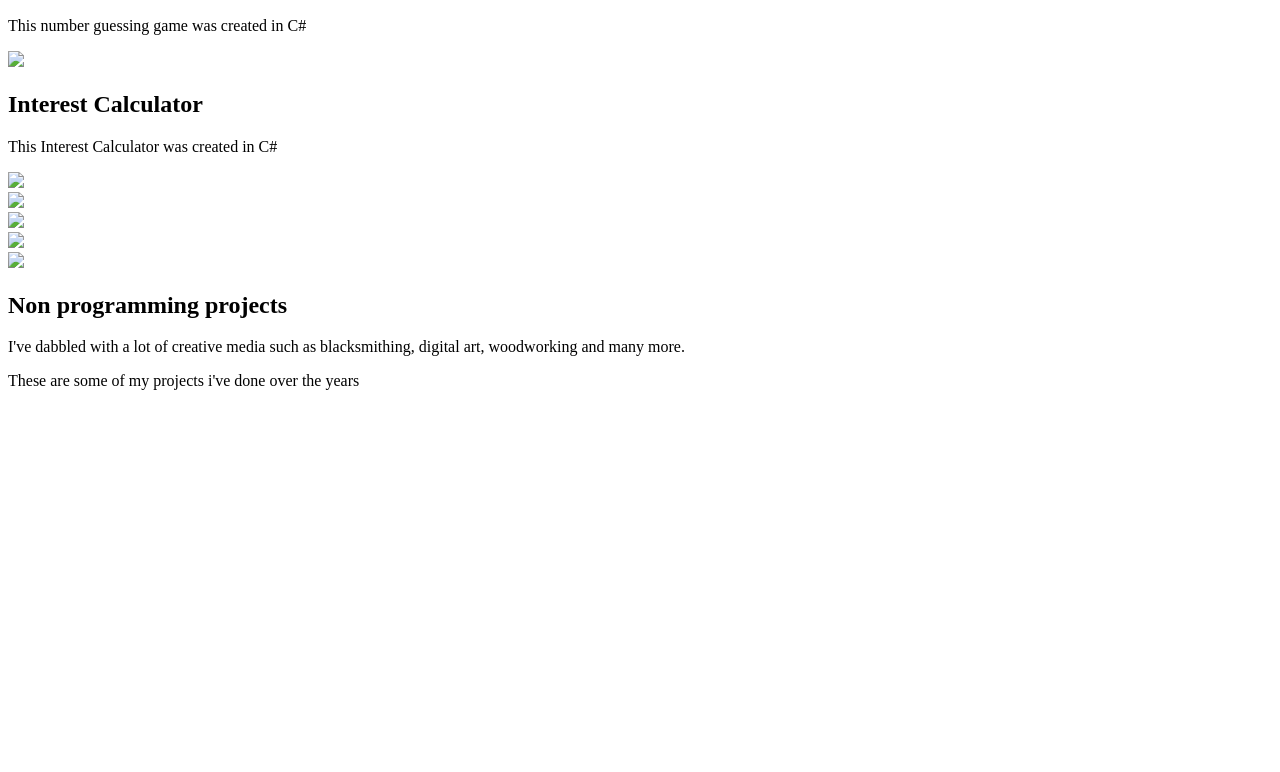
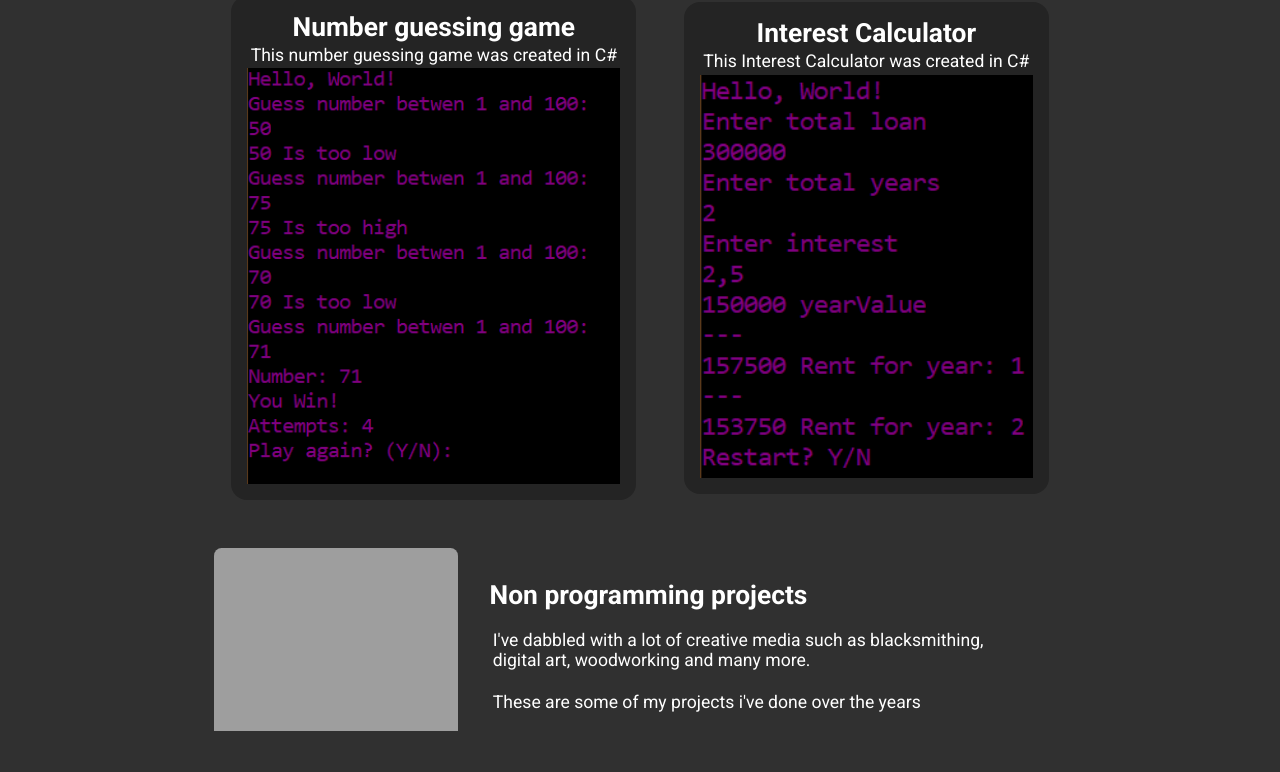
Before and after one commit to generalxo/cv-sida, a plain HTML site: page projects.html in a window 1280 px wide. Shown: the part 198-970 px from the top of the page. Before the commit the page ends 800 px from the top, so only its background shows below. Drawn offline with Linux system fonts and the light colour scheme; the site is published under a folder, as on GitHub Pages, so addresses that start at the root find nothing.

Commit message:
Removed all folders

```diff
--- a/projects.html
+++ b/projects.html
@@ -4,7 +4,7 @@
     <meta charset="UTF-8">
     <meta http-equiv="X-UA-Compatible" content="IE=edge">
     <meta name="viewport" content="width=device-width, initial-scale=1.0">
-    <link rel="stylesheet" href="/css/style.css">
+    <link rel="stylesheet" href="style.css">
     <link rel="preconnect" href="https://fonts.googleapis.com">
     <link rel="preconnect" href="https://fonts.gstatic.com" crossorigin>
     <link href="https://fonts.googleapis.com/css2?family=Roboto:wght@400;500;700&display=swap" rel="stylesheet">
@@ -27,13 +27,13 @@
             <article class="portfolio-article">
                 <h2>Number guessing game</h2>
                 <p>This number guessing game was created in C#</p>
-                <img src="/images/numberguessinggame.png">
+                <img src="numberguessinggame.png">
             </article>
 
             <article class="portfolio-article">
                 <h2>Interest Calculator</h2>
                 <p>This Interest Calculator was created in C#</p>
-                <img src="/images/Intrest calc.png">
+                <img src="Intrest calc.png">
             </article>
         </div>
 
@@ -42,16 +42,16 @@
             <div class="container-slideshow">
                 <div class="slideshow-wrapper">
                     <div class="slide">
-                        <img class="slide-img" src="/images/drawingformom.jpg">
+                        <img class="slide-img" src="drawingformom.jpg" alt="digital drawing of a manga girl">
                     </div>
                     <div class="slide">
-                        <img class="slide-img" src="/images/candleholder.jpg">
+                        <img class="slide-img" src="candleholder.jpg" alt="Picture of a metal candleholder">
                     </div>
                     <div class="slide">
-                        <img class="slide-img" src="/images/chair.jpg">
+                        <img class="slide-img" src="chair.jpg" alt="picture of a wooden chair">
                     </div>
                     <div class="slide">
-                        <img class="slide-img" src="/images/blacksmithing.jpg">
+                        <img class="slide-img" src="blacksmithing.jpg" alt="picture of blacksmithing project">
                     </div>
                 </div>
             </div>
```
Also changed, not shown: contact.html (+1 -1 lines), index.html (+5 -5 lines), resume.html (+1 -1 lines), Intrest calc.png (renamed from images/Intrest calc.png), Profile Foto.jpg (renamed from images/Profile Foto.jpg), chair.jpg (renamed from images/chair.jpg), drawingformom.jpg (renamed from images/drawingformom.jpg), images/resume-picture.jpg (deleted), numberguessinggame.png (renamed from images/numberguessinggame.png), pexels-sabrina-gelbart-249798.jpg (renamed from images/pexels-sabrina-gelbart-249798.jpg), style.css (renamed from css/style.css), 7 other files.
